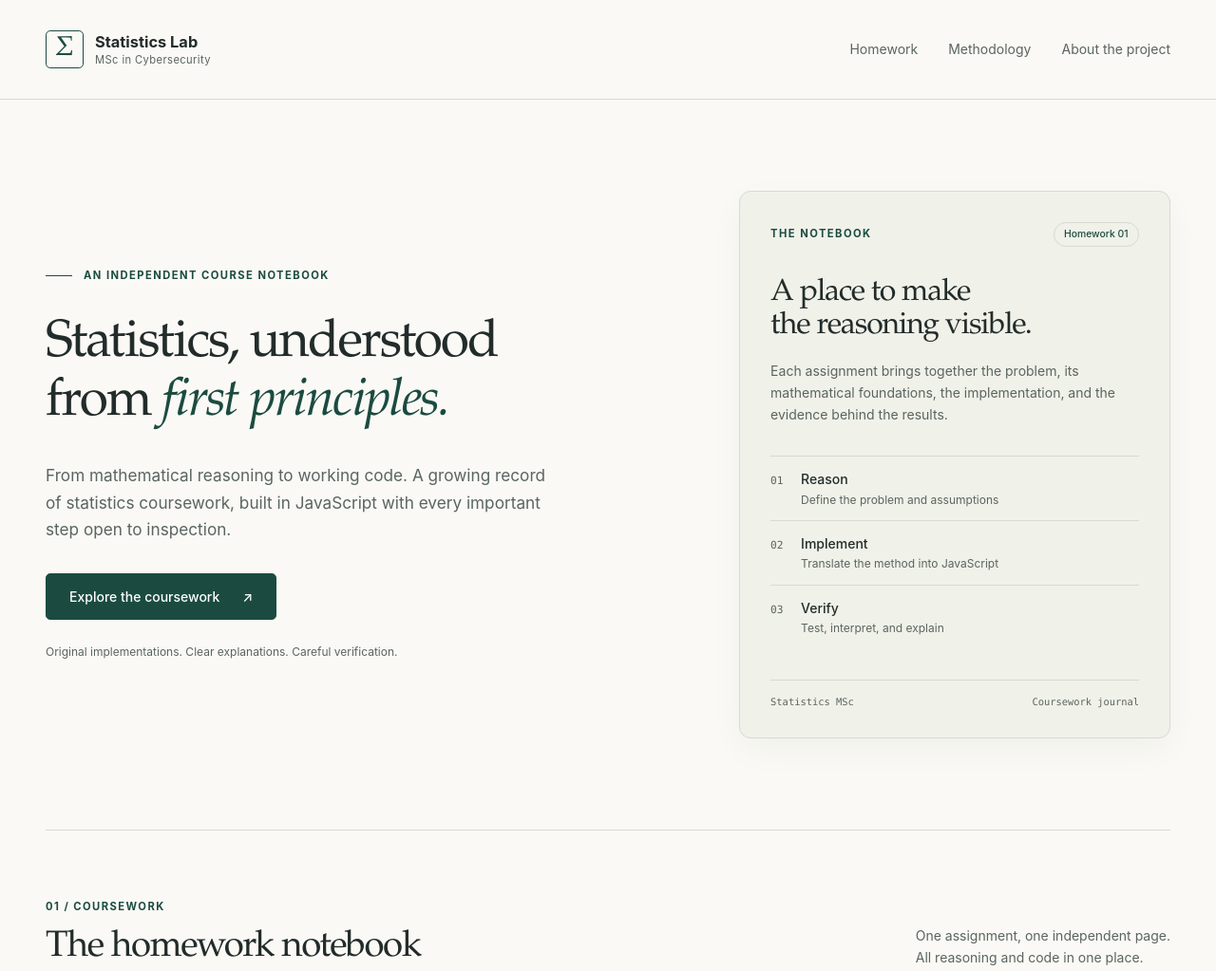
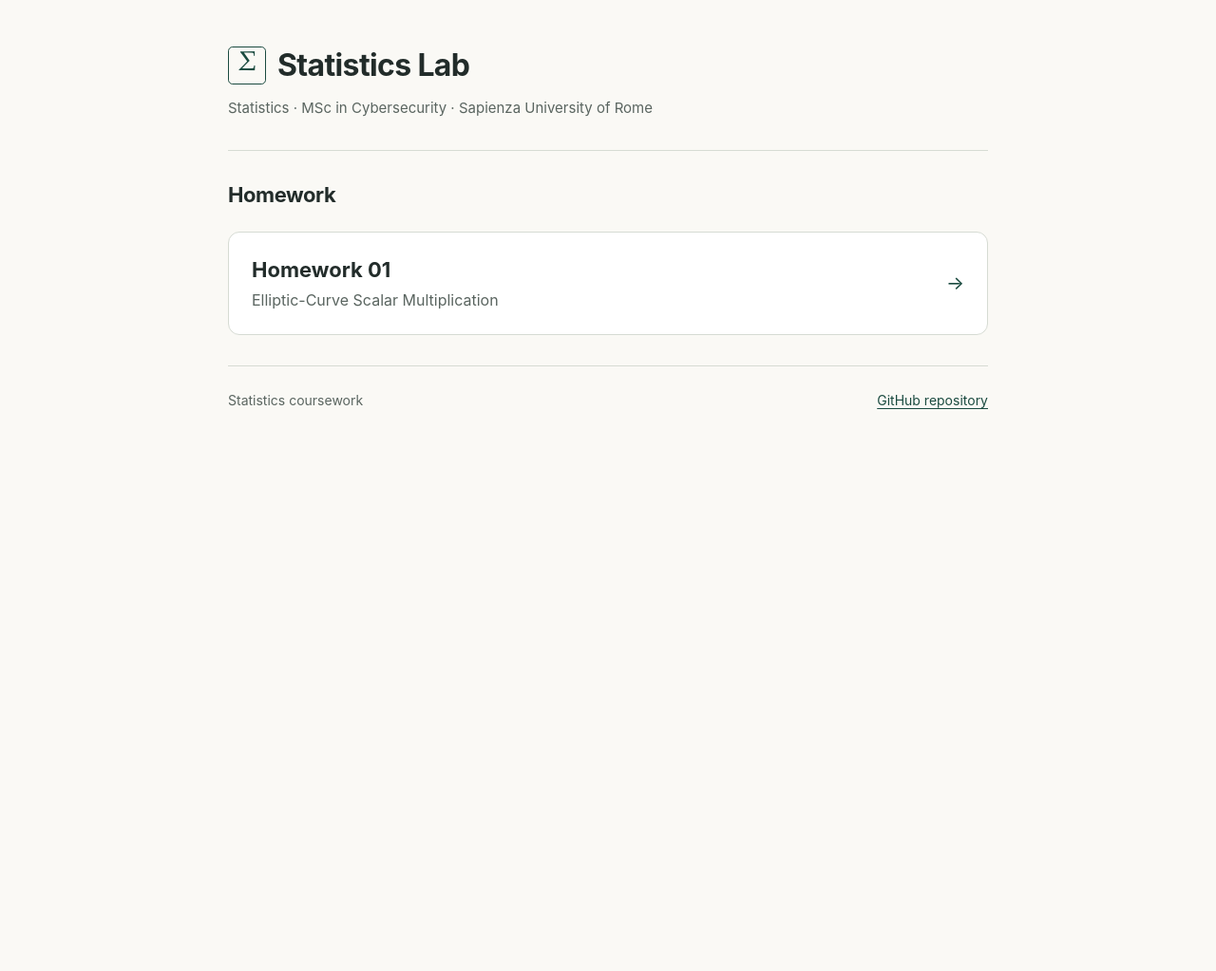
Before and after one commit to alopes0905/statistics-msc, a website: page docs/index.html in a window 1280 px wide. Shown: the top 1023 px of the page at 95% size. After the commit the page ends 800 px from the top, so only its background shows below. Drawn offline with Linux system fonts and the light colour scheme.

Commit message:
style(home): simplify homepage into homework index

```diff
--- /dev/null
+++ b/docs/assets/css/home.css
@@ -0,0 +1,90 @@
+/* Homepage only; shared tokens retain the site's automatic light/dark palette. */
+.home-page > header,
+.home-page > main,
+.home-page > footer {
+  width: min(50rem, calc(100% - 2.5rem));
+  margin-inline: auto;
+}
+
+.home-page h1,
+.home-page h2 {
+  font-family: var(--font-body);
+  font-weight: 650;
+  line-height: 1.3;
+  letter-spacing: -0.02em;
+}
+
+.home-page .home-header {
+  padding-block: var(--space-7) var(--space-6);
+  border-bottom: var(--border);
+}
+
+.home-page h1 {
+  display: flex;
+  align-items: center;
+  gap: var(--space-3);
+  font-size: 2rem;
+}
+
+.home-page .brand-mark { flex-shrink: 0; }
+
+.home-page .home-header p {
+  margin-top: var(--space-3);
+  color: var(--color-muted);
+  font-size: 0.9375rem;
+}
+
+.home-page main { padding-block: var(--space-6); }
+.home-page h2 { margin-bottom: var(--space-5); font-size: 1.375rem; }
+
+.home-page .homework-card {
+  display: grid;
+  grid-template-columns: minmax(0, 1fr) auto;
+  column-gap: var(--space-4);
+  padding: var(--space-5);
+}
+
+.home-page .homework-card h3 {
+  grid-column: 1;
+  margin: 0;
+  font-size: 1.375rem;
+  font-weight: 650;
+}
+
+.home-page .homework-card p {
+  grid-column: 1;
+  margin-top: var(--space-1);
+  font-size: 1rem;
+  line-height: 1.5;
+}
+
+.home-page .homework-arrow {
+  grid-column: 2;
+  grid-row: 1 / 3;
+  align-self: center;
+  font-size: 1.25rem;
+}
+
+.home-page .homework-card:hover,
+.home-page .homework-card:focus-visible {
+  border-color: var(--color-accent);
+  background: var(--color-accent-soft);
+}
+
+.home-page .home-footer {
+  display: flex;
+  flex-wrap: wrap;
+  align-items: baseline;
+  justify-content: space-between;
+  gap: var(--space-2) var(--space-5);
+  padding-block: var(--space-5);
+  border-top: var(--border);
+  color: var(--color-muted);
+  font-size: 0.875rem;
+}
+
+@media (max-width: 40rem) {
+  .home-page .home-header { padding-top: var(--space-6); }
+  .home-page h1 { font-size: 1.75rem; }
+  .home-page .homework-card { padding: 1.25rem; }
+}
--- a/docs/index.html
+++ b/docs/index.html
@@ -3,89 +3,39 @@
   <head>
     <meta charset="utf-8">
     <meta name="viewport" content="width=device-width, initial-scale=1">
-    <meta name="description" content="An independent Statistics MSc coursework notebook: mathematical reasoning, original JavaScript implementations, and transparent verification.">
+    <meta name="description" content="Statistics coursework for the MSc in Cybersecurity at Sapienza University of Rome.">
     <meta name="color-scheme" content="light dark">
     <title>Statistics Lab · MSc in Cybersecurity</title>
     <link rel="icon" href="./assets/favicon.svg" type="image/svg+xml">
     <link rel="stylesheet" href="./assets/css/main.css">
-    <script type="module" src="./assets/js/site.js"></script>
+    <link rel="stylesheet" href="./assets/css/home.css">
   </head>
-  <body id="top">
+  <body class="home-page" id="top">
     <a class="skip-link" href="#main">Skip to content</a>
-    <header class="site-header">
-      <div class="container header-inner">
-        <a class="brand" href="./" aria-label="Statistics Lab home">
-          <span class="brand-mark" aria-hidden="true">Σ</span>
-          <span>Statistics Lab<span class="brand-context">MSc in Cybersecurity</span></span>
-        </a>
-        <nav class="main-nav" aria-label="Main navigation">
-          <a href="#homework">Homework</a>
-          <a href="#methodology">Methodology</a>
-          <a href="#about">About the project</a>
-        </nav>
-      </div>
+    <!-- Retain the unpublished template's legacy context link. -->
+    <header class="home-header" id="about">
+      <h1><span class="brand-mark" aria-hidden="true">Σ</span> Statistics Lab</h1>
+      <p>Statistics · MSc in Cybersecurity · Sapienza University of Rome</p>
     </header>
 
-    <main id="main" class="container">
-      <section class="hero" aria-labelledby="intro-title">
-        <div class="hero-copy">
-          <p class="eyebrow"><span class="small-line" aria-hidden="true"></span> An independent course notebook</p>
-          <h1 id="intro-title">Statistics, understood<br>from <em>first principles.</em></h1>
-          <p class="hero-description">From mathematical reasoning to working code. A growing record of statistics coursework, built in JavaScript with every important step open to inspection.</p>
-          <a class="button button-primary" href="#homework">Explore the coursework <span aria-hidden="true">↗</span></a>
-          <p class="hero-note">Original implementations. Clear explanations. Careful verification.</p>
-        </div>
-        <aside class="notebook-note" aria-labelledby="notebook-title">
-          <div class="note-top"><span class="eyebrow">The notebook</span><span class="status-tag">Homework 01</span></div>
-          <h2 id="notebook-title">A place to make<br>the reasoning visible.</h2>
-          <p>Each assignment brings together the problem, its mathematical foundations, the implementation, and the evidence behind the results.</p>
-          <ol class="note-process">
-            <li><span aria-hidden="true">01</span><strong>Reason</strong><small>Define the problem and assumptions</small></li>
-            <li><span aria-hidden="true">02</span><strong>Implement</strong><small>Translate the method into JavaScript</small></li>
-            <li><span aria-hidden="true">03</span><strong>Verify</strong><small>Test, interpret, and explain</small></li>
-          </ol>
-          <div class="note-bottom"><span>Statistics MSc</span><span>Coursework journal</span></div>
-        </aside>
-      </section>
-
-      <section id="homework" class="section" aria-labelledby="homework-title">
-        <div class="section-heading">
-          <div><p class="eyebrow">01 / Coursework</p><h2 id="homework-title">The homework notebook</h2></div>
-          <p>One assignment, one independent page.<br>All reasoning and code in one place.</p>
-        </div>
-        <!-- Add completed homework cards here; see the README for the card pattern. -->
-        <div class="homework-list">
+    <main id="main">
+      <section id="homework" aria-labelledby="homework-title">
+        <h2 id="homework-title">Homework</h2>
+        <!-- Add completed assignments using the same number-and-topic card pattern. -->
+        <!-- Legacy methodology links lead to the assignments themselves. -->
+        <div class="homework-list" id="methodology">
           <a class="homework-card" href="./homework-01/">
-            <p class="eyebrow">Homework 01 · Public-key cryptography</p>
-            <h3>Elliptic-curve scalar multiplication</h3>
-            <p>Derive a toy public point through repeated addition over F₁₇, inspect the discrete group, and explore coordinate frequencies, bits, and input–output relationships.</p>
+            <h3>Homework 01</h3>
+            <p>Elliptic-Curve Scalar Multiplication</p>
+            <span class="homework-arrow" aria-hidden="true">→</span>
           </a>
         </div>
       </section>
-
-      <section id="methodology" class="section" aria-labelledby="methodology-title">
-        <div class="section-heading">
-          <div><p class="eyebrow">02 / Methodology</p><h2 id="methodology-title">Understanding comes first.</h2></div>
-          <p>A consistent standard for the work,<br>from the first definition to the final result.</p>
-        </div>
-        <ol class="principles">
-          <li><span class="principle-number" aria-hidden="true">01</span><div><h3>Start with the mathematics</h3><p>State definitions, derive the method, and make assumptions explicit before writing code.</p></div></li>
-          <li><span class="principle-number" aria-hidden="true">02</span><div><h3>Build from scratch</h3><p>Implement statistical methods in standard JavaScript, without external statistical, numerical, or visualization libraries.</p></div></li>
-          <li><span class="principle-number" aria-hidden="true">03</span><div><h3>Think beyond one dataset</h3><p>Design general algorithms with clear inputs, consistent outputs, and deliberate treatment of edge cases.</p></div></li>
-          <li><span class="principle-number" aria-hidden="true">04</span><div><h3>Keep the work transparent</h3><p>Show important source code beside its explanation, so each implementation can be read and understood on the page.</p></div></li>
-          <li><span class="principle-number" aria-hidden="true">05</span><div><h3>Make ideas explorable</h3><p>Use interactive demonstrations and native browser graphics to connect mathematical reasoning with observed behavior.</p></div></li>
-          <li><span class="principle-number" aria-hidden="true">06</span><div><h3>Verify and acknowledge</h3><p>Test known results and invariants, discuss limitations, and attribute the sources that inform the work.</p></div></li>
-        </ol>
-      </section>
-
-      <section id="about" class="about-section" aria-labelledby="about-title">
-        <div><p class="eyebrow">03 / Context</p><h2 id="about-title">A working record<br>of understanding.</h2></div>
-        <div class="about-copy"><p>This independent student project supports the Statistics course within an MSc in Cybersecurity. It is a place to develop, test, and explain the reasoning behind each homework assignment.</p><p>The website uses HTML, CSS, and vanilla JavaScript. Every assignment has its own accessible URL, with its mathematical explanation and important implementation visible together.</p><p class="muted">Homework 01 explores elliptic-curve arithmetic and the statistical structure of a small finite group.</p></div>
-      </section>
     </main>
 
-    <footer class="site-footer">
-      <div class="container footer-inner"><div><strong>Statistics Lab</strong><p>Statistics MSc · MSc in Cybersecurity</p></div><p class="footer-note">An independent student coursework project.</p><nav aria-label="Footer navigation"><a href="#homework">Homework</a><a href="#top">Back to top <span aria-hidden="true">↑</span></a></nav></div>
+    <footer class="home-footer">
+      <p>Statistics coursework</p>
+      <a href="https://github.com/alopes0905/statistics-msc">GitHub repository</a>
     </footer>
   </body>
 </html>
```
Also changed, not shown: tests/dev-server.test.js (+1 -1 lines), README.md.
